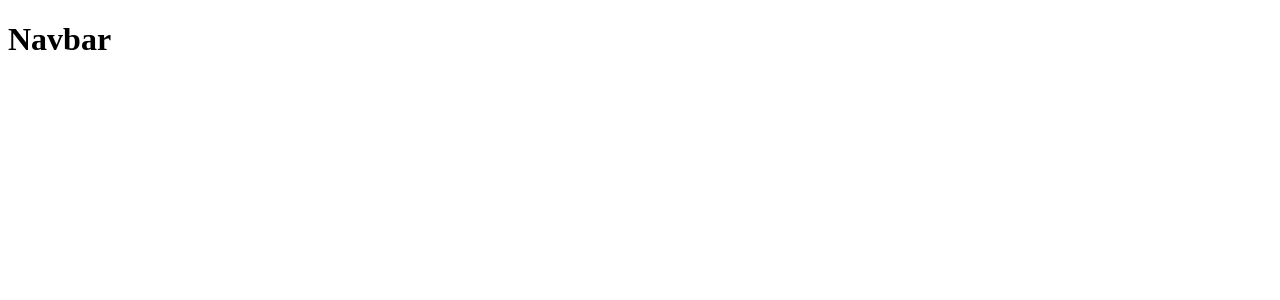
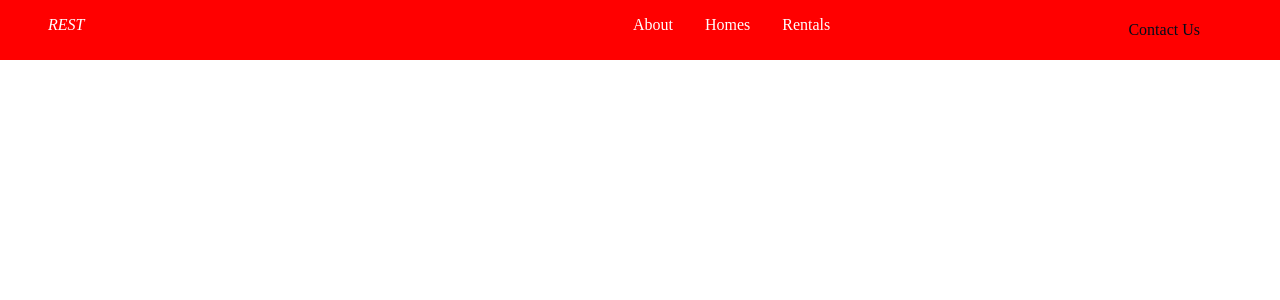
Before and after one commit to gursharan4312/realEstateAgency, a React (Create React App) app in the folder client/: page / in a window 1280 px wide. Shown: the top 300 px of the page. Built offline with nearby package versions, Linux system fonts and the light colour scheme.

Commit message:
navbar created

```diff
--- a/client/src/App.css
+++ b/client/src/App.css
@@ -0,0 +1,8 @@
+* {
+  margin: 0;
+  padding: 0;
+  box-sizing: border-box;
+}
+.App {
+  width: 100%;
+}
--- /dev/null
+++ b/client/src/components/Button.js
@@ -0,0 +1,19 @@
+import styled from "styled-components";
+import { Link } from "react-router-dom";
+
+export const Button = styled(Link)`
+  background: ${({ primary }) => (primary ? "#000d1a" : "cd853f")};
+  white-space: nowrap;
+  outline: none;
+  border: none;
+  min-width: 100px;
+  max-width: 200px;
+  cursor: pointer;
+  text-decoration: none;
+  transition: 0.3s;
+  display: flex;
+  justify-content: center;
+  align-items: center;
+  padding: ${({ big }) => (big ? "16px 40px" : "14px 24px")};
+  color: ${({ primary }) => (primary ? "#fff" : "#000d1a")};
+`;
--- a/client/src/components/Navbar.js
+++ b/client/src/components/Navbar.js
@@ -1,8 +1,65 @@
+import styled, { css } from "styled-components";
+import { Link } from "react-router-dom";
+import { menuData } from "../data/MenuData";
+import { Button } from "./Button";
+
+const Nav = styled.nav`
+  height: 60px;
+  display: flex;
+  justify-content: space-between;
+  padding: 1rem 2rem;
+  z-index: 100;
+  position: fixed;
+  width: 100%;
+  background: red;
+`;
+
+const NavLink = css`
+  color: #fff;
+  display: inline-block;
+  align-items: center;
+  padding: 0 1rem;
+  height: 100%;
+  cursor: pointer;
+  text-decoration: none;
+`;
+
+const Logo = styled(Link)`
+  ${NavLink}
+  font-style: italic;
+`;
+const MenuBars = styled.i``;
+const NavMenu = styled.div`
+  display: flex;
+  align-items: center;
+`;
+
+const NavMenuLinks = styled(Link)`
+  ${NavLink}
+`;
+
+const NavBtn = styled.div`
+  display: flex;
+  align-items: center;
+  margin-right: 24px;
+`;
+
 function Navbar() {
   return (
-    <div>
-      <h1>Navbar</h1>
-    </div>
+    <Nav>
+      <Logo>REST</Logo>
+      <MenuBars />
+      <NavMenu>
+        {menuData.map((item, index) => (
+          <NavMenuLinks to={item.link} key={index}>
+            {item.title}
+          </NavMenuLinks>
+        ))}
+      </NavMenu>
+      <NavBtn>
+        <Button to="/contact">Contact Us</Button>
+      </NavBtn>
+    </Nav>
   );
 }
 
--- /dev/null
+++ b/client/src/data/MenuData.js
@@ -0,0 +1,5 @@
+export const menuData = [
+  { title: "About", link: "/about" },
+  { title: "Homes", link: "/homes" },
+  { title: "Rentals", link: "/rentals" },
+];
--- a/client/src/index.js
+++ b/client/src/index.js
@@ -1,10 +1,13 @@
 import React from "react";
 import ReactDOM from "react-dom";
 import App from "./App";
+import { BrowserRouter as Router } from "react-router-dom";
 
 ReactDOM.render(
   <React.StrictMode>
-    <App />
+    <Router>
+      <App />
+    </Router>
   </React.StrictMode>,
   document.getElementById("root")
 );
```
Also changed, not shown: 1 other file (tests, documents, lock files or other folders).
